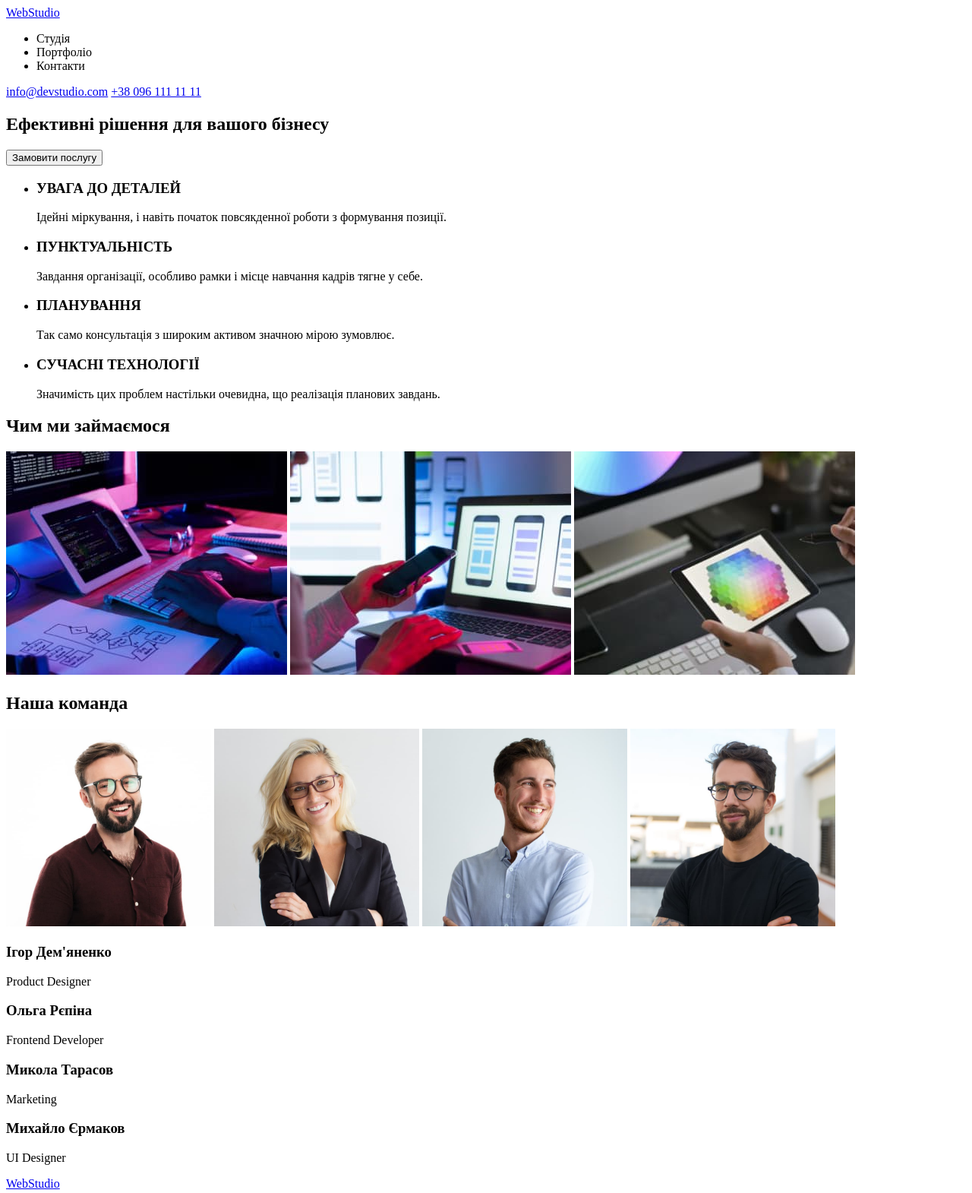
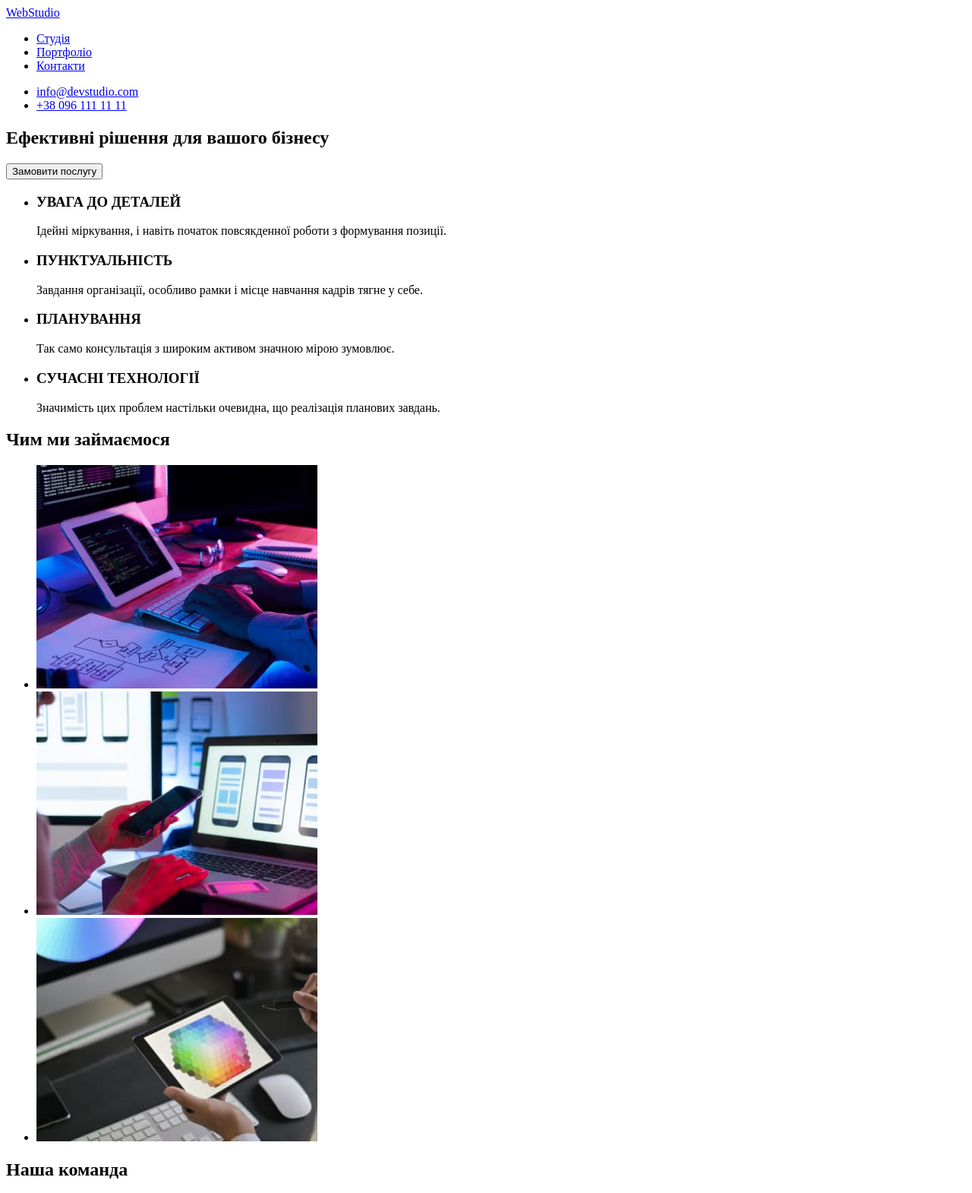
Before and after one commit to OleksandrSamofal/goit-markup-hw-01, a plain HTML site: page index.html in a window 1280 px wide. Shown: the top 1570 px of the page at 76% size. Drawn offline with Linux system fonts and the light colour scheme.

Commit message:
homework revision 1

```diff
--- a/index.html
+++ b/index.html
@@ -1,5 +1,5 @@
 <!DOCTYPE html>
-<html lang="en">
+<html lang="uk">
 <head>
     <meta charset="UTF-8">
     <meta http-equiv="X-UA-Compatible" content="IE=edge">
@@ -14,13 +14,15 @@
         WebStudio
         </a>
         <ul>
-            <li><a href="#"></a>Студія</li>
-            <li><a href="#"></a>Портфоліо</li>
-            <li><a href="#"></a>Контакти</li>
+            <li><a href="#">Студія</a></li>
+            <li><a href="#">Портфоліо</a></li>
+            <li><a href="#">Контакти</a></li>
         </ul>
    </nav>
-    <a href="mailto:info@devstudio.com">info@devstudio.com</a>
-    <a href="tel:+380961111111">+38 096 111 11 11</a>
+   <ul>
+    <li> <a href="mailto:info@devstudio.com">info@devstudio.com</a></li>
+    <li> <a href="tel:+380961111111">+38 096 111 11 11</a></li>
+   </ul>
 </header>
 <main>
 <!-- section 1  Ефективні рішення -->
@@ -49,26 +51,41 @@
             <p>Значимість цих проблем настільки очевидна, що реалізація планових завдань.</p>
         </li>
     </ul>
-    <h2>Чим ми займаємося</h2>
-    <img src="./image/box1.jpg" alt="photo our work1" width="370">
-    <img src="./image/box2.jpg" alt="photo our work2" width="370">
-    <img src="./image/box3.jpg" alt="photo our work3" width="370">
+    <!-- section 3 Чим ми займаємося -->
+    <section>
+        <h2>Чим ми займаємося</h2>
+        <ul>
+            <li><img src="./image/box1.jpg" alt="photo our work1" width="370"></li>
+            <li><img src="./image/box2.jpg" alt="photo our work2" width="370"></li>
+            <li><img src="./image/box3.jpg" alt="photo our work3" width="370"></li>
+        </ul>
+    </section>
 </section>
-<!-- section 3 Наша команда -->
+<!-- section 4 Наша команда -->
 <section>
 <h2>Наша команда</h2>
-<img src="./image/worker1.jpg" alt="Product Designer" width="270">
-<img src="./image/worker2.jpg" alt="Frontend Developer" width="270">
-<img src="./image/worker3.jpg" alt="Marketing" width="270">
-<img src="./image/worker4.jpg" alt="UI Designer" width="270">
-<h3>Ігор Дем'яненко</h3>
-<p>Product Designer</p>
-<h3>Ольга Рєпіна</h3>
-<p>Frontend Developer</p>
-<h3>Микола Тарасов</h3>
-<p>Marketing</p>
-<h3>Михайло Єрмаков</h3>
-<p>UI Designer</p>
+<ul class="cards">
+
+    <li class="card"><h3 class="card-title">Ігор Дем'яненко</h3>
+        <img class="card-image" src="./image/worker1.jpg" alt="Product Designer" width="270"/>
+        <p class="card-description">Product Designer</p>
+    </li>
+
+    <li class="card"><h3 class="card-title">Ольга Рєпіна</h3>
+          <img class="card-image" src="./image/worker2.jpg" alt="Frontend Developer" width="270"/>
+        <p class="card-description">Frontend Developer</p>
+    </li>
+
+    <li class="card"><h3 class="card-title">Микола Тарасов</h3>
+      <img class="card-image" src="./image/worker3.jpg" alt="Marketing" width="270"/>
+        <p class="card-description">Marketing</p>
+    </li>
+    <li class="card"><h3 class="card-title">Михайло Єрмаков</h3>
+       <img class="card-image" src="./image/worker4.jpg" alt="UI Designer" width="270"/>
+            <p class="card-description">UI Designer</p>
+    </li>
+</ul>
+
 </section>
 </main>
 <!-- footer Контакти -->
@@ -76,7 +93,7 @@
 <a href="#">WebStudio</a>
 <address>
 <ul>
-    <li><a href="#"></a>м. Київ, пр-т Лесі Українки, 26</li>
+    <li><a href="#">м. Київ, пр-т Лесі Українки, 26</a></li>
     <li><a href="mailto:info@devstudio.com">info@devstudio.com</a></li>
     <li><a href="tel:+380961111111">+38 096 111 11 11</a></li>
 </ul>
```
